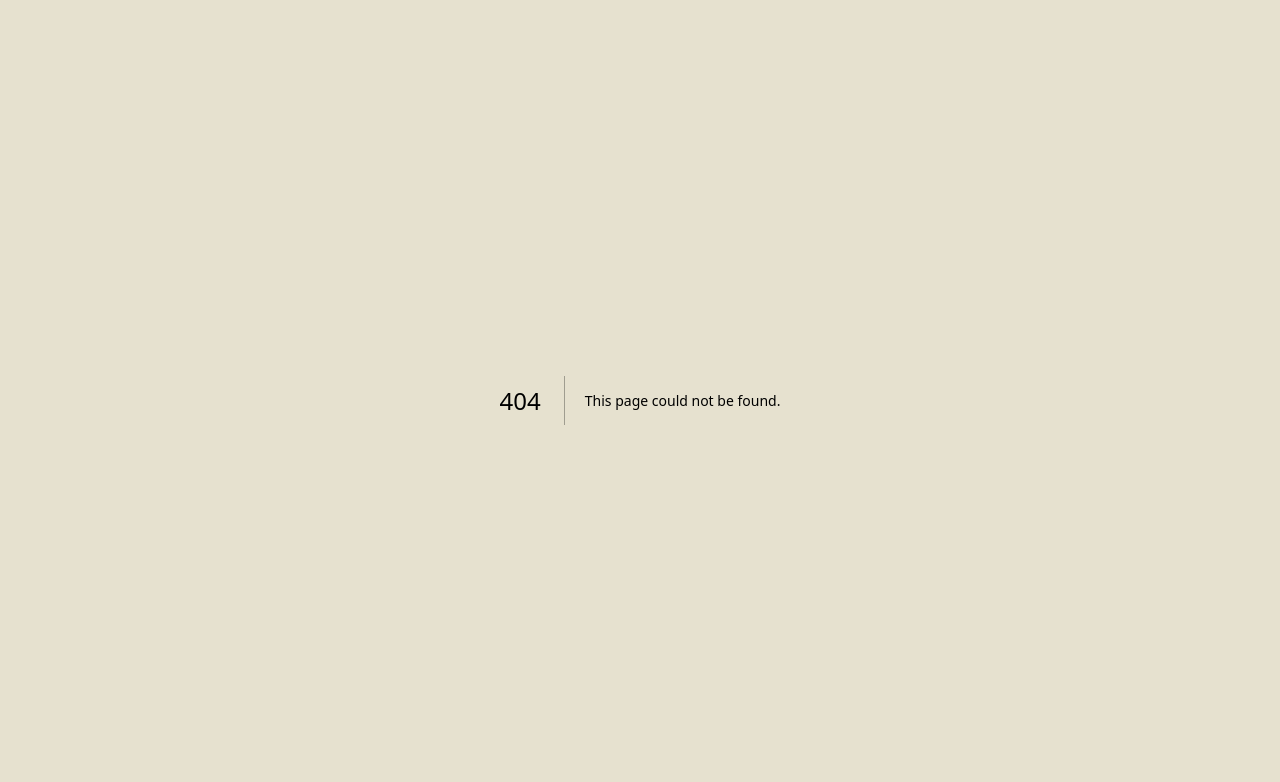
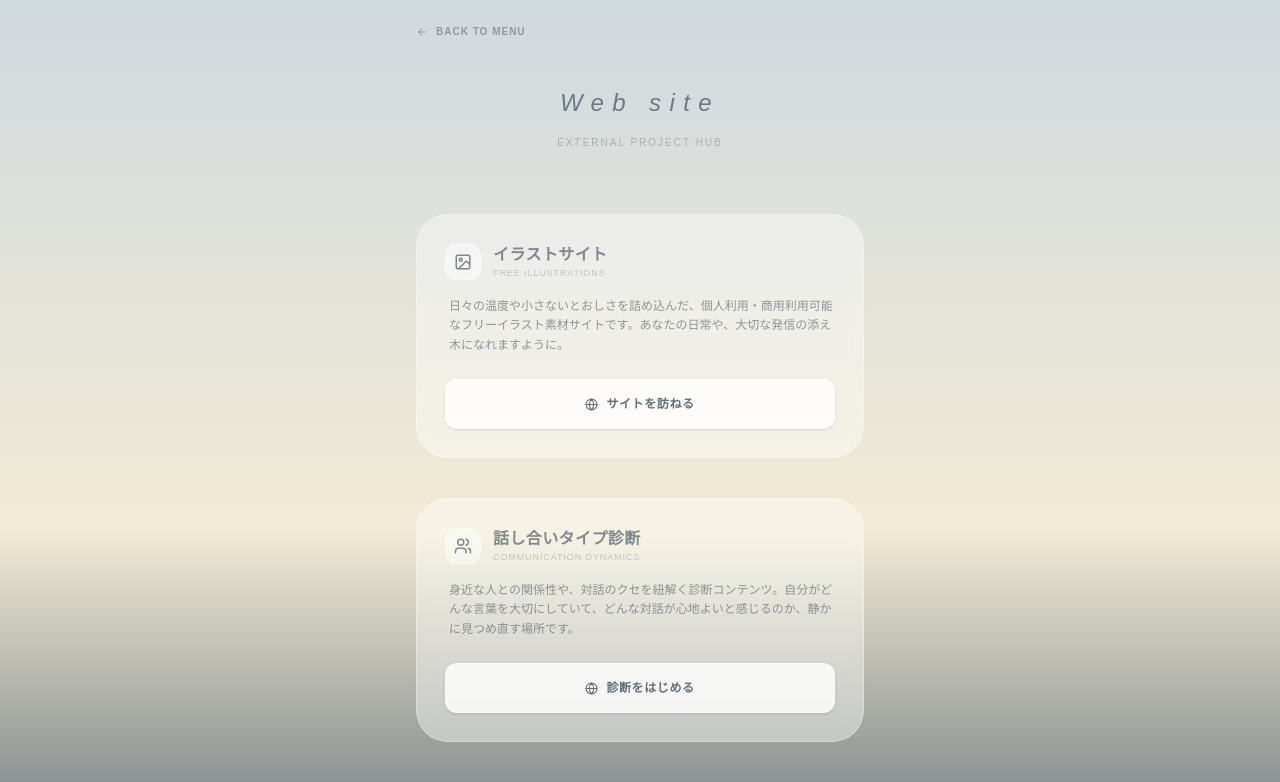
Before and after one commit to minomon893/m.-personal-space, a Next.js app: page /menu/web in a window 1280 px wide. Before the commit this address had no page. Shown: the top 782 px of the page. Built offline with nearby package versions, Linux system fonts and the light colour scheme.

Commit message:
change a lot

```diff
--- a/src/app/admin/page.js
+++ b/src/app/admin/page.js
@@ -3,7 +3,7 @@
 export const dynamic = "force-dynamic";
 
 import { useState, useEffect } from "react";
-import { supabase } from "@/lib/supabase";
+import { supabase } from "../../lib/supabase";
 import {
   Trash2,
   PlusCircle,
--- a/src/app/menu/bingo/page.js
+++ b/src/app/menu/bingo/page.js
@@ -2,7 +2,7 @@
 
 import { useState, useEffect, useCallback } from "react";
 import { motion, AnimatePresence } from "framer-motion";
-import { supabase } from "@/lib/supabase";
+import { supabase } from "../../../lib/supabase";
 import {
   BookOpen,
   Plus,
--- a/src/app/menu/notices/page.js
+++ b/src/app/menu/notices/page.js
@@ -5,7 +5,7 @@ export const dynamic = "force-dynamic";
 import React, { useState, useEffect } from "react";
 import Link from "next/link";
 import { ArrowLeft, Sparkles, Terminal, ChevronDown } from "lucide-react";
-import { supabase } from "@/lib/supabase";
+import { supabase } from "../../../lib/supabase";
 
 export default function NoticesPage() {
   const [viewedIds, setViewedIds] = useState([]);
--- a/src/app/menu/nottodolist/page.js
+++ b/src/app/menu/nottodolist/page.js
@@ -3,7 +3,7 @@
 import { useState, useEffect } from 'react';
 import { motion, AnimatePresence } from 'framer-motion';
 import { Plus, BookOpen, X, MessageCircle, ChevronLeft, Trophy } from 'lucide-react';
-import { supabase } from "@/lib/supabase";
+import { supabase } from "../../../lib/supabase";
 import Link from 'next/link';
 
 export default function NotToDoPage() {
--- a/src/app/menu/page.js
+++ b/src/app/menu/page.js
@@ -62,14 +62,14 @@ export default function MenuPage() {
             </h2>
             <Link href="/menu/notices">
               <button
-                className="relative w-full py-6 px-7 bg-white/60 border border-white/40 rounded-2xl hover:bg-white/80 transition-all text-left shadow-sm shadow-black/[0.02]"
+                className="relative w-full py-6 px-7 bg-white/60 border border-white/40 rounded-2xl hover:bg-white/80 hover:-translate-y-0.5 hover:shadow-md transition-all duration-300 text-left shadow-sm shadow-black/[0.02] active:scale-[0.98]"
               >
-                <span className="text-[15px] font-bold block mb-0.5">お知らせ</span>
+                <span className="text-[15px] font-bold block mb-0.5 tracking-wide">お知らせ</span>
                 <span className="text-[10px] opacity-40 uppercase tracking-wider">News & Updates</span>
 
                 {hasNewNotice && (
                   <span className="absolute top-6 right-8 flex h-2.5 w-2.5">
-                    <span className="animate-ping absolute h-full w-full rounded-full bg-[#B5A773] opacity-60"></span>
+                    <span className="animate-ping absolute h-full w-full rounded-full bg-[#B5A773] opacity-40 duration-1000"></span>
                     <span className="relative h-2.5 w-2.5 rounded-full bg-[#B5A773]"></span>
                   </span>
                 )}
@@ -109,11 +109,13 @@ export default function MenuPage() {
               <Link href="/menu/bingo">
                 <MenuButton title="日々ンゴ" subtitle="感覚を観測する" />
               </Link>
+              {/* 日々ンゴの下に移動し、タイトルをMAXIMUM vs MINIMUMに変更 */}
+              <Link href="/menu/cards">
+                <MenuButton title="MAXIMUM vs MINIMUM" subtitle="中庸選択トレーニング" />
+              </Link>
               <Link href="/menu/nottodolist">
                 <MenuButton title="Not to do list" subtitle="違和感を記録する" />
               </Link>
-              <MenuButton title="RPGカード" subtitle="特性の可視化" isDisabled />
-              <MenuButton title="恋愛タイプ診断" subtitle="Relationship Dynamics" isDisabled />
               <Link href="/menu/external">
                 <MenuButton
                   title="外部ソース"
@@ -130,11 +132,6 @@ export default function MenuPage() {
             </h2>
 
             <div className="grid gap-4">
-              {/* セクションの一番上に配置した「中庸大冒険」ボタン（app/menu/cardsに対応するパス） */}
-              <Link href="/menu/cards">
-                <MenuButton title="中庸大冒険" subtitle="中庸選択トレーニング" />
-              </Link>
-
               <Link href="/menu/poem">
                 <MenuButton title="Free a poem" subtitle="今日のおまもり" />
               </Link>
@@ -144,17 +141,11 @@ export default function MenuPage() {
               <Link href="/menu/stickers">
                 <MenuButton title="LINE Stamp" subtitle="もっちりとした人シリーズ" />
               </Link>
+              {/* LINE Stampの下にWeb siteボタンを新設、遷移先を/menu/webに指定 */}
+              <Link href="/menu/web">
+                <MenuButton title="Web site" subtitle="フリー素材 / 話し合いタイプ診断" />
+              </Link>
             </div>
-          </section>
-
-          {/* LOCKED (Night area) */}
-          <section className="bg-white/10 p-6 rounded-[2.5rem] border border-white/20 text-center shadow-inner backdrop-blur-sm">
-            <h2 className="text-[10px] tracking-[0.2em] font-bold text-white/50 mb-4 flex justify-center items-center gap-2 uppercase">
-              <Lock size={10} /> Members Only
-            </h2>
-            <p className="text-[11px] font-bold italic text-white/30 tracking-widest">
-              Coming Soon...
-            </p>
           </section>
 
         </div>
@@ -175,11 +166,11 @@ function MenuButton({ title, subtitle, isSmall = false, highlight = false, isDis
       disabled={isDisabled}
       className={`w-full ${
         isSmall ? "py-4" : "py-6"
-      } px-7 border rounded-2xl transition-all text-left relative overflow-hidden shadow-sm
+      } px-7 border rounded-2xl transition-all duration-300 text-left relative overflow-hidden shadow-sm shadow-black/[0.01]
       ${
         isDisabled
           ? "bg-black/5 border-transparent cursor-not-allowed opacity-40"
-          : "bg-white/60 border-white/40 hover:bg-white/80 active:scale-[0.98]"
+          : "bg-white/60 border-white/40 hover:bg-white/80 hover:-translate-y-0.5 hover:shadow-md active:scale-[0.98]"
       }`}
     >
       <div className="flex justify-between items-center">
@@ -187,7 +178,7 @@ function MenuButton({ title, subtitle, isSmall = false, highlight = false, isDis
           <span
             className={`${
               isSmall ? "text-xs" : "text-[15px]"
-            } font-bold block mb-0.5`}
+            } font-bold block mb-0.5 tracking-wide`}
           >
             {title}
           </span>
--- a/src/app/menu/poem/page.js
+++ b/src/app/menu/poem/page.js
@@ -5,7 +5,7 @@ export const dynamic = "force-dynamic";
 import React, { useState, useEffect } from "react";
 import Link from "next/link";
 import { ArrowLeft, Scroll, Sparkles, Bird } from "lucide-react";
-import { supabase } from "@/lib/supabase";
+import { supabase } from "../../../lib/supabase";
 
 // CSVデータをバックアップとして統合
 const originalPoems = [
--- /dev/null
+++ b/src/app/menu/web/page.js
@@ -0,0 +1,94 @@
+"use client";
+
+import Link from "next/link";
+import { ArrowLeft, Globe, Image, Users, AlertCircle } from "lucide-react";
+
+export default function WebPage() {
+  return (
+    <div className="min-h-screen bg-gradient-to-b from-[#D0D9DF] via-[#E6E1CF] via-[#F2EBD4] to-[#2C3E50] p-6 text-[#5F6F7A] font-[var(--font-sans)] transition-colors duration-500">
+      <div className="max-w-md mx-auto">
+
+        {/* BACK */}
+        <Link
+          href="/menu"
+          className="text-[10px] tracking-widest font-bold opacity-60 uppercase flex items-center gap-2 mb-12 hover:opacity-100 transition-all hover:-translate-x-1"
+        >
+          <ArrowLeft size={12} /> Back to Menu
+        </Link>
+
+        {/* TITLE */}
+        <h1 className="text-2xl font-[var(--font-serif)] font-medium tracking-[0.35em] mb-4 text-center italic opacity-90">
+          Web site
+        </h1>
+        <p className="text-[10px] tracking-[0.2em] uppercase opacity-40 text-center mb-16">
+          External Project Hub
+        </p>
+
+        <div className="space-y-10">
+
+          {/* SITE 1: ILLUSTRATION SITE */}
+          <section className="bg-white/40 border border-white/30 rounded-[2rem] p-7 shadow-sm shadow-black/[0.01] backdrop-blur-sm">
+            <div className="flex items-center gap-3 mb-4 opacity-80">
+              <div className="p-2 bg-white/60 rounded-xl border border-white/50">
+                <Image size={18} className="text-[#5F6F7A]" />
+              </div>
+              <div>
+                <h2 className="text-[16px] font-bold tracking-wide">イラストサイト</h2>
+                <span className="text-[9px] opacity-40 uppercase tracking-widest block font-sans">Free Illustrations</span>
+              </div>
+            </div>
+
+            <p className="text-xs leading-relaxed opacity-70 mb-6 pl-1">
+              日々の温度や小さないとおしさを詰め込んだ、個人利用・商用利用可能なフリーイラスト素材サイトです。あなたの日常や、大切な発信の添え木になれますように。
+            </p>
+
+            {/* 将来的に実際のURLへ変更してください */}
+            <a href="https://example.com/illustration" target="_blank" rel="noopener noreferrer">
+              <button className="w-full py-4 px-6 bg-white/80 border border-white/60 rounded-xl font-bold text-xs tracking-wider shadow-sm hover:bg-white hover:-translate-y-0.5 hover:shadow-md active:scale-[0.99] transition-all duration-300 flex items-center justify-center gap-2">
+                <Globe size={13} /> サイトを訪ねる
+              </button>
+            </a>
+          </section>
+
+          {/* SITE 2: DISCUSSION TYPE DIAGNOSIS */}
+          <section className="bg-white/40 border border-white/30 rounded-[2rem] p-7 shadow-sm shadow-black/[0.01] backdrop-blur-sm">
+            <div className="flex items-center gap-3 mb-4 opacity-80">
+              <div className="p-2 bg-white/60 rounded-xl border border-white/50">
+                <Users size={18} className="text-[#5F6F7A]" />
+              </div>
+              <div>
+                <h2 className="text-[16px] font-bold tracking-wide">話し合いタイプ診断</h2>
+                <span className="text-[9px] opacity-40 uppercase tracking-widest block font-sans">Communication Dynamics</span>
+              </div>
+            </div>
+
+            <p className="text-xs leading-relaxed opacity-70 mb-6 pl-1">
+              身近な人との関係性や、対話のクセを紐解く診断コンテンツ。自分がどんな言葉を大切にしていて、どんな対話が心地よいと感じるのか、静かに見つめ直す場所です。
+            </p>
+
+            {/* 将来的に実際のURLへ変更してください */}
+            <a href="https://example.com/diagnosis" target="_blank" rel="noopener noreferrer">
+              <button className="w-full py-4 px-6 bg-white/80 border border-white/60 rounded-xl font-bold text-xs tracking-wider shadow-sm hover:bg-white hover:-translate-y-0.5 hover:shadow-md active:scale-[0.99] transition-all duration-300 flex items-center justify-center gap-2">
+                <Globe size={13} /> 診断をはじめる
+              </button>
+            </a>
+          </section>
+
+          {/* SOFT NOTICE */}
+          <div className="flex gap-3 bg-white/10 p-5 rounded-2xl border border-white/15 text-[#5F6F7A]/80 backdrop-blur-sm">
+            <AlertCircle size={14} className="shrink-0 mt-0.5 opacity-60" />
+            <p className="text-[11px] leading-relaxed opacity-60">
+              ボタンを押すと、このアプリの外側（ブラウザ）へ新しくページを開いて移動します。少しだけ景色の違う場所へ向かいますが、いつでも戻ってこられますので、どうぞのんびりとお気をつけて。
+            </p>
+          </div>
+
+        </div>
+
+        <footer className="mt-24 mb-12 text-center text-white/20 text-[9px] tracking-[0.4em] uppercase">
+          &copy; 2026 m. personal space
+        </footer>
+
+      </div>
+    </div>
+  );
+}
```
